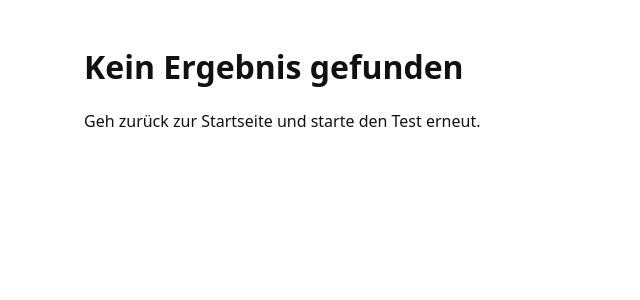
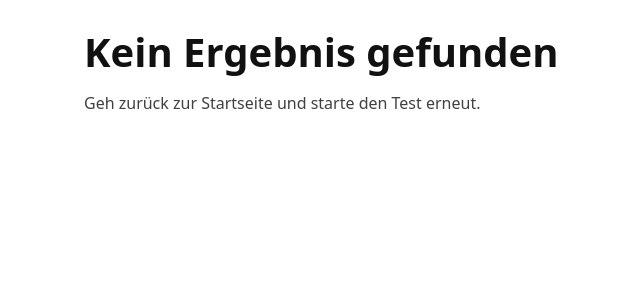
Before and after one commit to mkmosaikpartners/echo-brand-assessment, a Next.js app: page / in a window 1280 px wide. Shown: the top 300 px of the page, without its empty margins (126-766 px from the left). Built offline with nearby package versions, Linux system fonts and the light colour scheme.

Commit message:
Update page.tsx

```diff
--- a/app/page.tsx
+++ b/app/page.tsx
@@ -14,14 +14,15 @@ type Result = {
 
 function Gauge({ label, value }: { label: string; value: number }) {
   const pct = Math.max(0, Math.min(100, value));
+
   return (
     <div style={{ border: "1px solid rgba(0,0,0,0.10)", borderRadius: 18, padding: 14 }}>
       <div style={{ fontSize: 13, opacity: 0.7 }}>{label}</div>
       <div style={{ display: "flex", alignItems: "center", gap: 12, marginTop: 10 }}>
-        <div style={{ width: 120, height: 10, background: "rgba(0,0,0,0.08)", borderRadius: 999 }}>
+        <div style={{ width: 140, height: 10, background: "rgba(0,0,0,0.08)", borderRadius: 999 }}>
           <div style={{ width: `${pct}%`, height: 10, background: "#111", borderRadius: 999 }} />
         </div>
-        <div style={{ fontSize: 22, fontWeight: 750 }}>{pct}</div>
+        <div style={{ fontSize: 22, fontWeight: 780 }}>{pct}</div>
       </div>
     </div>
   );
@@ -31,29 +32,40 @@ export default function ResultPage() {
   const [r, setR] = useState<Result | null>(null);
 
   useEffect(() => {
-    const raw = sessionStorage.getItem("echo_result");
+    const raw =
+      sessionStorage.getItem("echo_result") ||
+      localStorage.getItem("echo_result");
+
     if (raw) setR(JSON.parse(raw));
   }, []);
 
   if (!r) {
     return (
       <main style={{ maxWidth: 860, margin: "0 auto", padding: 24, fontFamily: "system-ui", color: "#111" }}>
-        <h1>Kein Ergebnis gefunden</h1>
-        <p>Geh zurück zur Startseite und starte den Test erneut.</p>
+        <h1 style={{ fontSize: 40, margin: 0, fontWeight: 780 }}>Kein Ergebnis gefunden</h1>
+        <p style={{ marginTop: 12, opacity: 0.8, lineHeight: 1.6 }}>
+          Geh zurück zur Startseite und starte den Test erneut.
+        </p>
       </main>
     );
   }
 
   const bandDE =
-    r.band === "below average" ? "unterdurchschnittlich" : r.band === "above average" ? "überdurchschnittlich" : "durchschnittlich";
+    r.band === "below average" ? "unterdurchschnittlich" :
+    r.band === "above average" ? "überdurchschnittlich" :
+    "durchschnittlich";
 
-  const devDE = r.deviation === "small" ? "klein" : r.deviation === "large" ? "gross" : "mittel";
+  const devDE =
+    r.deviation === "small" ? "klein" :
+    r.deviation === "large" ? "gross" :
+    "mittel";
 
   return (
     <main style={{ maxWidth: 940, margin: "0 auto", padding: "44px 18px", fontFamily: "system-ui", color: "#111" }}>
       <div style={{ maxWidth: 760 }}>
         <h1 style={{ fontSize: 40, margin: 0, fontWeight: 780 }}>Dein Ergebnis</h1>
-        <p style={{ marginTop: 10, opacity: 0.8, lineHeight: 1.6 }}>
+
+        <p style={{ marginTop: 10, opacity: 0.82, lineHeight: 1.6 }}>
           ECHO-Faktor: <b>{r.echo_factor}/100</b> · Einordnung: <b>{bandDE}</b>
         </p>
 
@@ -69,10 +81,12 @@ export default function ResultPage() {
             <div style={miniTitle}>Selbstbild</div>
             <div style={miniValue}>{r.self_image_score}</div>
           </div>
+
           <div style={miniCard}>
             <div style={miniTitle}>Digitale Wirkung</div>
             <div style={miniValue}>{r.digital_effect_score}</div>
           </div>
+
           <div style={miniCard}>
             <div style={miniTitle}>Abweichung</div>
             <div style={miniValue}>{devDE}</div>
@@ -87,7 +101,9 @@ export default function ResultPage() {
         </div>
 
         <div style={{ marginTop: 16, borderRadius: 18, border: "1px solid rgba(0,0,0,0.10)", padding: 16 }}>
-          <div style={{ fontSize: 12, letterSpacing: "0.06em", textTransform: "uppercase", opacity: 0.6 }}>Kommentar</div>
+          <div style={{ fontSize: 12, letterSpacing: "0.06em", textTransform: "uppercase", opacity: 0.6 }}>
+            Kommentar
+          </div>
           <div style={{ marginTop: 10, whiteSpace: "pre-line", fontSize: 16, lineHeight: 1.7, opacity: 0.92 }}>
             {r.commentary}
           </div>
```
